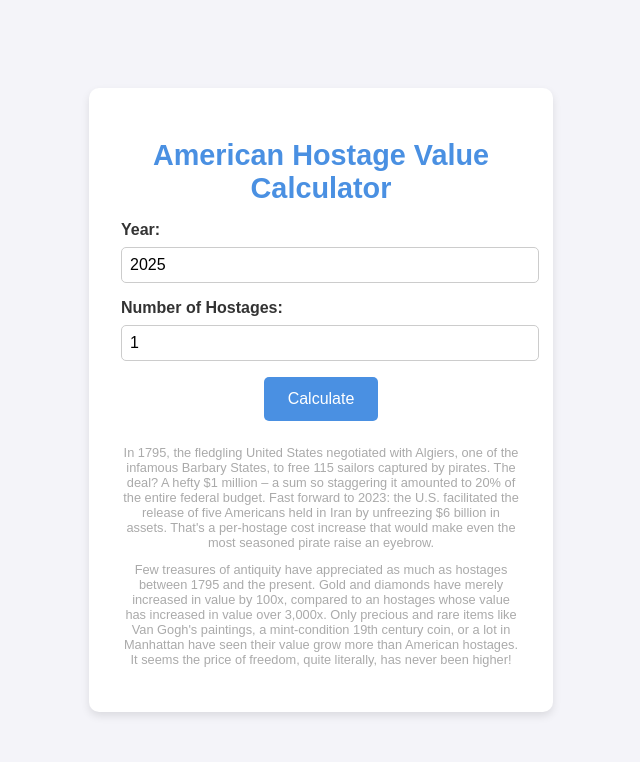
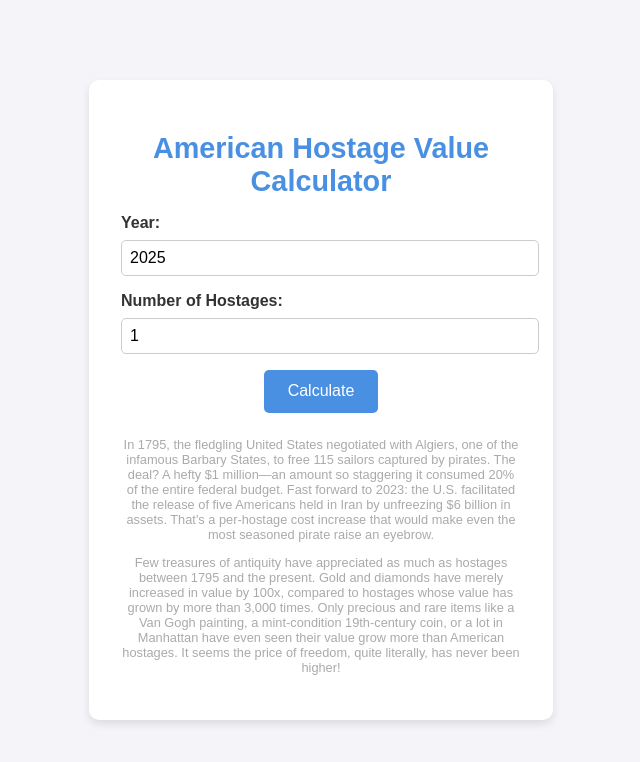
Before and after one commit to Chazzz/hostage-value-calculator, a plain HTML site: page index.html in a window 1280 px wide. Shown: the whole page, without its empty margins (319-959 px from the left). Drawn offline with Linux system fonts and the light colour scheme.

Commit message:
This revision addresses grammar, parallelism, and flow for a more polished and engaging read lmao

```diff
--- a/index.html
+++ b/index.html
@@ -95,10 +95,10 @@
 
   <footer>
     <p>
-        In 1795, the fledgling United States negotiated with Algiers, one of the infamous Barbary States, to free 115 sailors captured by pirates. The deal? A hefty $1 million – a sum so staggering it amounted to 20% of the entire federal budget. Fast forward to 2023: the U.S. facilitated the release of five Americans held in Iran by unfreezing $6 billion in assets. That's a per-hostage cost increase that would make even the most seasoned pirate raise an eyebrow.
+        In 1795, the fledgling United States negotiated with Algiers, one of the infamous Barbary States, to free 115 sailors captured by pirates. The deal? A hefty $1 million—an amount so staggering it consumed 20% of the entire federal budget. Fast forward to 2023: the U.S. facilitated the release of five Americans held in Iran by unfreezing $6 billion in assets. That's a per-hostage cost increase that would make even the most seasoned pirate raise an eyebrow.
     </p>
     <p>
-        Few treasures of antiquity have appreciated as much as hostages between 1795 and the present. Gold and diamonds have merely increased in value by 100x, compared to an hostages whose value has increased in value over 3,000x. Only precious and rare items like Van Gogh's paintings, a mint-condition 19th century coin, or a lot in Manhattan have seen their value grow more than American hostages. It seems the price of freedom, quite literally, has never been higher!
+        Few treasures of antiquity have appreciated as much as hostages between 1795 and the present. Gold and diamonds have merely increased in value by 100x, compared to hostages whose value has grown by more than 3,000 times. Only precious and rare items like a Van Gogh painting, a mint-condition 19th-century coin, or a lot in Manhattan have even seen their value grow more than American hostages. It seems the price of freedom, quite literally, has never been higher!
     </p>
   </footer>
 </div>
```
